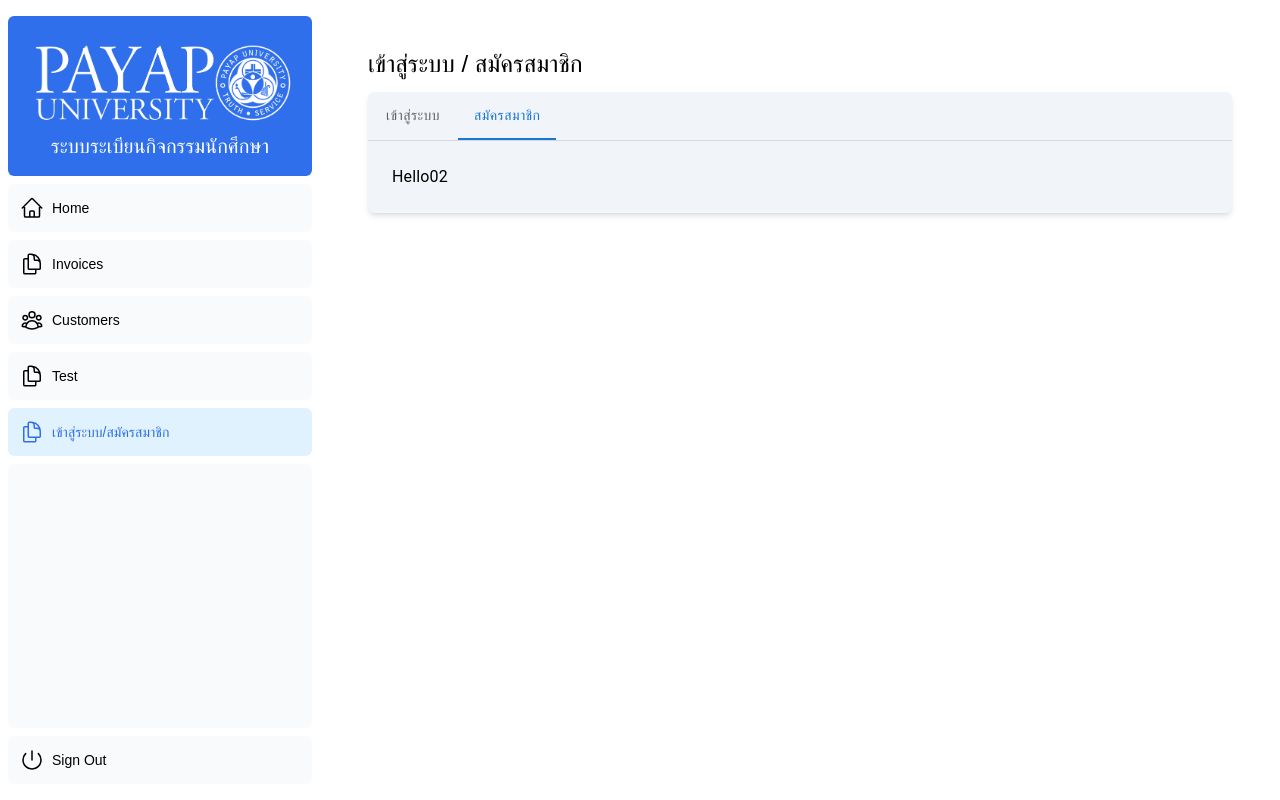
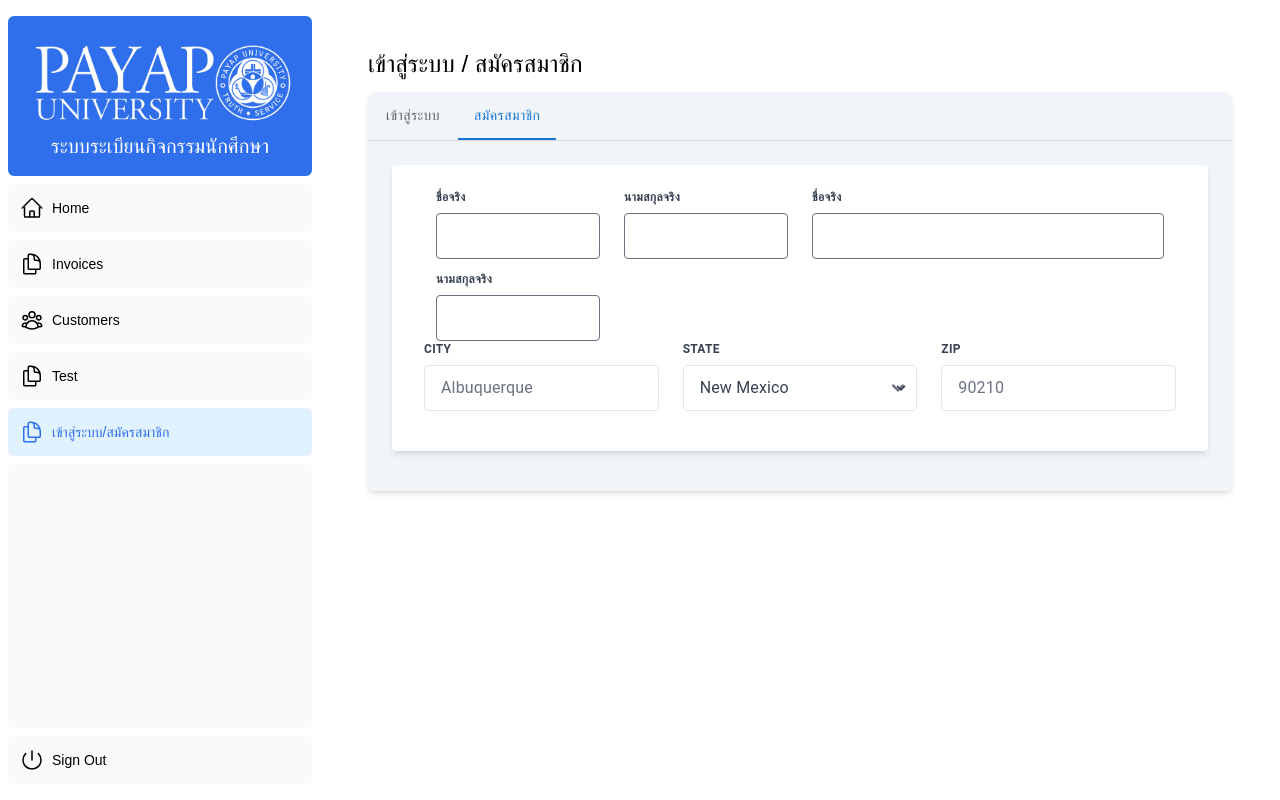
Before and after one commit to heart569522/sat-project-nextjs, a Next.js app: page /dashboard/login-register in a window 1280 px wide. Both pictures are taken after a click on the tab "สมัครสมาชิก". Built offline with nearby package versions, Linux system fonts and the light colour scheme; a web font is replaced by a local one.

Commit message:
แก้ไขเพิ่ม Form login register
แก้ไขเพิ่ม Form login register

```diff
--- a/app/components/login-register/form.tsx
+++ b/app/components/login-register/form.tsx
@@ -55,10 +55,92 @@
         </Tabs>
       </Box>
       <CustomTabPanel value={value} index={0}>
-        Hello01
+        <div className="w-full max-w-xs">
+          <form className="bg-white shadow-md rounded px-8 pt-6 pb-8 mb-4">
+            <div className="mb-4">
+              <label className="block text-gray-700 text-sm font-bold mb-2">
+                Username
+              </label>
+              <input className="shadow appearance-none border rounded w-full py-2 px-3 text-gray-700 leading-tight focus:outline-none focus:shadow-outline" id="username" type="text" placeholder="Username" />
+            </div>
+            <div className="mb-6">
+              <label className="block text-gray-700 text-sm font-bold mb-2" >
+                รหัสผ่าน
+              </label>
+              <input className="shadow appearance-none border rounded w-full py-2 px-3 text-gray-700 mb-3 leading-tight focus:outline-none focus:shadow-outline" id="password" type="password" placeholder="รหัสผ่าน 6 ตัว" />
+            </div>
+            <div className="flex items-center justify-center">
+              <button className="bg-blue-500 hover:bg-blue-700 text-white font-bold py-2 px-4 rounded focus:outline-none focus:shadow-outline" type="button">
+                เข้าสู่ระบบ
+              </button>
+            </div>
+          </form>
+        </div>
       </CustomTabPanel>
       <CustomTabPanel value={value} index={1}>
-        Hello02
+        <form className="bg-white shadow-md rounded px-8 pt-6 pb-8 mb-4">
+          <div className="grid grid-cols-1 sm:grid-cols-2">
+            <div className="grid grid-cols-2 sm:grid-cols-2">
+              <div className="px-3">
+                <label className="block uppercase tracking-wide text-gray-700 text-xs font-bold mb-2" htmlFor="grid-first-name">
+                  ชื่อจริง
+                </label>
+                <input className="appearance-none w-full block text-gray-700 border rounded py-3 px-4 mb-3 leading-tight focus:outline-none focus:bg-white" id="grid-first-name" type="text" />
+              </div>
+              <div className="px-3">
+                <label className="block uppercase tracking-wide text-gray-700 text-xs font-bold mb-2" htmlFor="grid-last-name">
+                  นามสกุลจริง
+                </label>
+                <input className="appearance-none w-full block text-gray-700 border rounded py-3 px-4 leading-tight focus:outline-none focus:bg-white focus:border-gray-500" id="grid-last-name" type="text" />
+              </div>
+              <div className="w-full px-3">
+                <label className="block uppercase tracking-wide text-gray-700 text-xs font-bold mb-2" htmlFor="grid-last-name">
+                  นามสกุลจริง
+                </label>
+                <input className="appearance-none w-full block text-gray-700 border rounded py-3 px-4 leading-tight focus:outline-none focus:bg-white focus:border-gray-500" id="grid-last-name" type="text" />
+              </div>
+            </div>
+
+              <div className="px-3">
+                <label className="block uppercase tracking-wide text-gray-700 text-xs font-bold mb-2" htmlFor="grid-first-name">
+                  ชื่อจริง
+                </label>
+                <input className="appearance-none w-full block text-gray-700 border rounded py-3 px-4 mb-3 leading-tight focus:outline-none focus:bg-white" id="grid-first-name" type="text" />
+              </div>
+
+          </div>
+
+
+          <div className="flex flex-wrap -mx-3 mb-2">
+            <div className="w-full md:w-1/3 px-3 mb-6 md:mb-0">
+              <label className="block uppercase tracking-wide text-gray-700 text-xs font-bold mb-2" htmlFor="grid-city">
+                City
+              </label>
+              <input className="appearance-none block w-full text-gray-700 border border-gray-200 rounded py-3 px-4 leading-tight focus:outline-none focus:bg-white focus:border-gray-500" id="grid-city" type="text" placeholder="Albuquerque" />
+            </div>
+            <div className="w-full md:w-1/3 px-3 mb-6 md:mb-0">
+              <label className="block uppercase tracking-wide text-gray-700 text-xs font-bold mb-2" htmlFor="grid-state">
+                State
+              </label>
+              <div className="relative">
+                <select className="block appearance-none w-full border border-gray-200 text-gray-700 py-3 px-4 pr-8 rounded leading-tight focus:outline-none focus:bg-white focus:border-gray-500" id="grid-state">
+                  <option>New Mexico</option>
+                  <option>Missouri</option>
+                  <option>Texas</option>
+                </select>
+                <div className="pointer-events-none absolute inset-y-0 right-0 flex items-center px-2 text-gray-700">
+                  <svg className="fill-current h-4 w-4" xmlns="http://www.w3.org/2000/svg" viewBox="0 0 20 20"><path d="M9.293 12.95l.707.707L15.657 8l-1.414-1.414L10 10.828 5.757 6.586 4.343 8z"/></svg>
+                </div>
+              </div>
+            </div>
+            <div className="w-full md:w-1/3 px-3 mb-6 md:mb-0">
+              <label className="block uppercase tracking-wide text-gray-700 text-xs font-bold mb-2" htmlFor="grid-zip">
+                Zip
+              </label>
+              <input className="appearance-none block w-full text-gray-700 border border-gray-200 rounded py-3 px-4 leading-tight focus:outline-none focus:bg-white focus:border-gray-500" id="grid-zip" type="text" placeholder="90210" />
+            </div>
+          </div>
+        </form>
       </CustomTabPanel>
     </Box>
   );
--- a/app/dashboard/login-register/page.tsx
+++ b/app/dashboard/login-register/page.tsx
@@ -2,7 +2,7 @@
 import Form from '@/app/components/login-register/form';
 
 export const metadata: Metadata = {
-  title: 'Test Page',
+    title: 'เข้าสู่ระบบ/สมัครสมาชิก',
 };
 
 export default async function Page({}: {}) {
```
